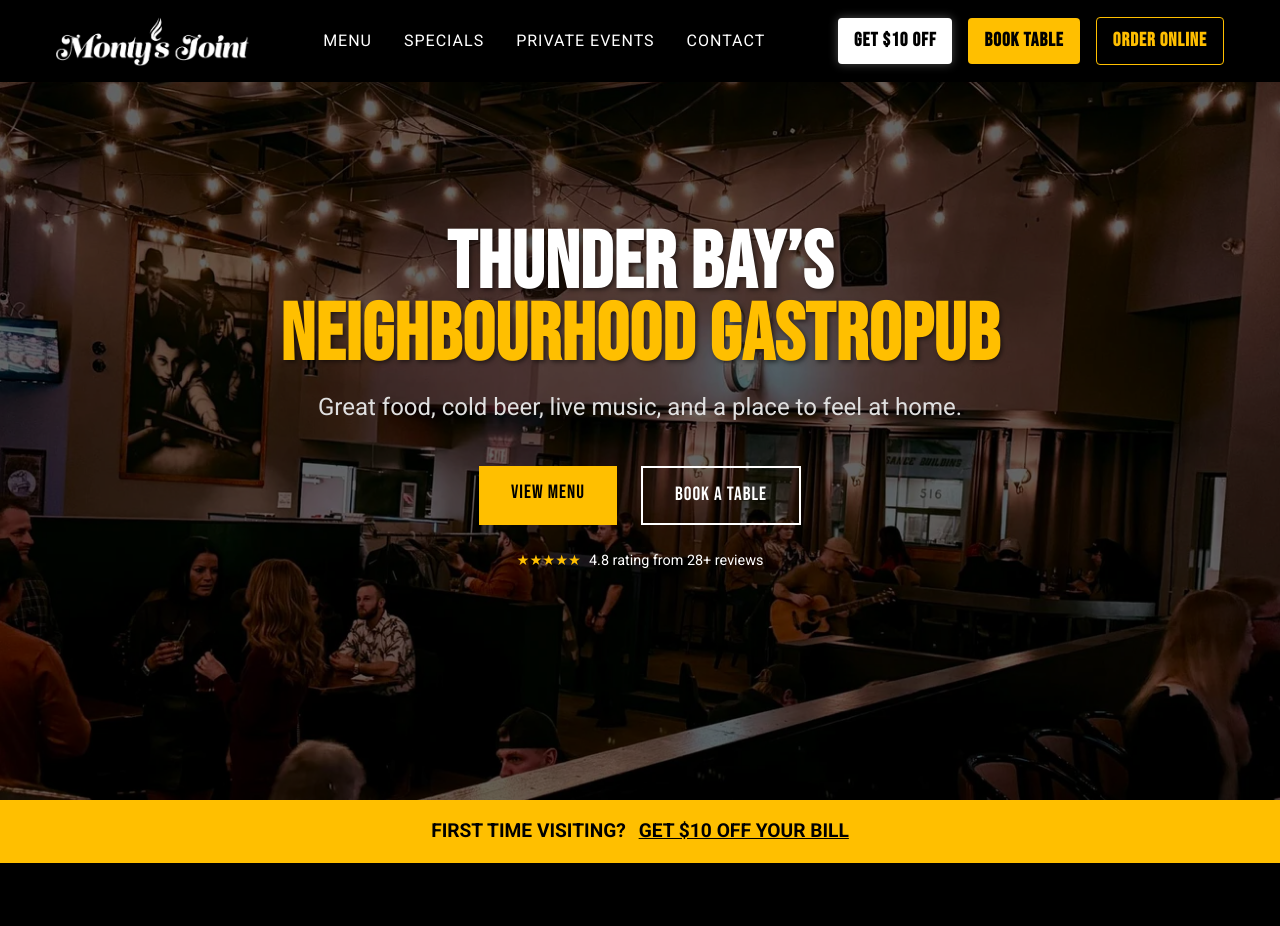
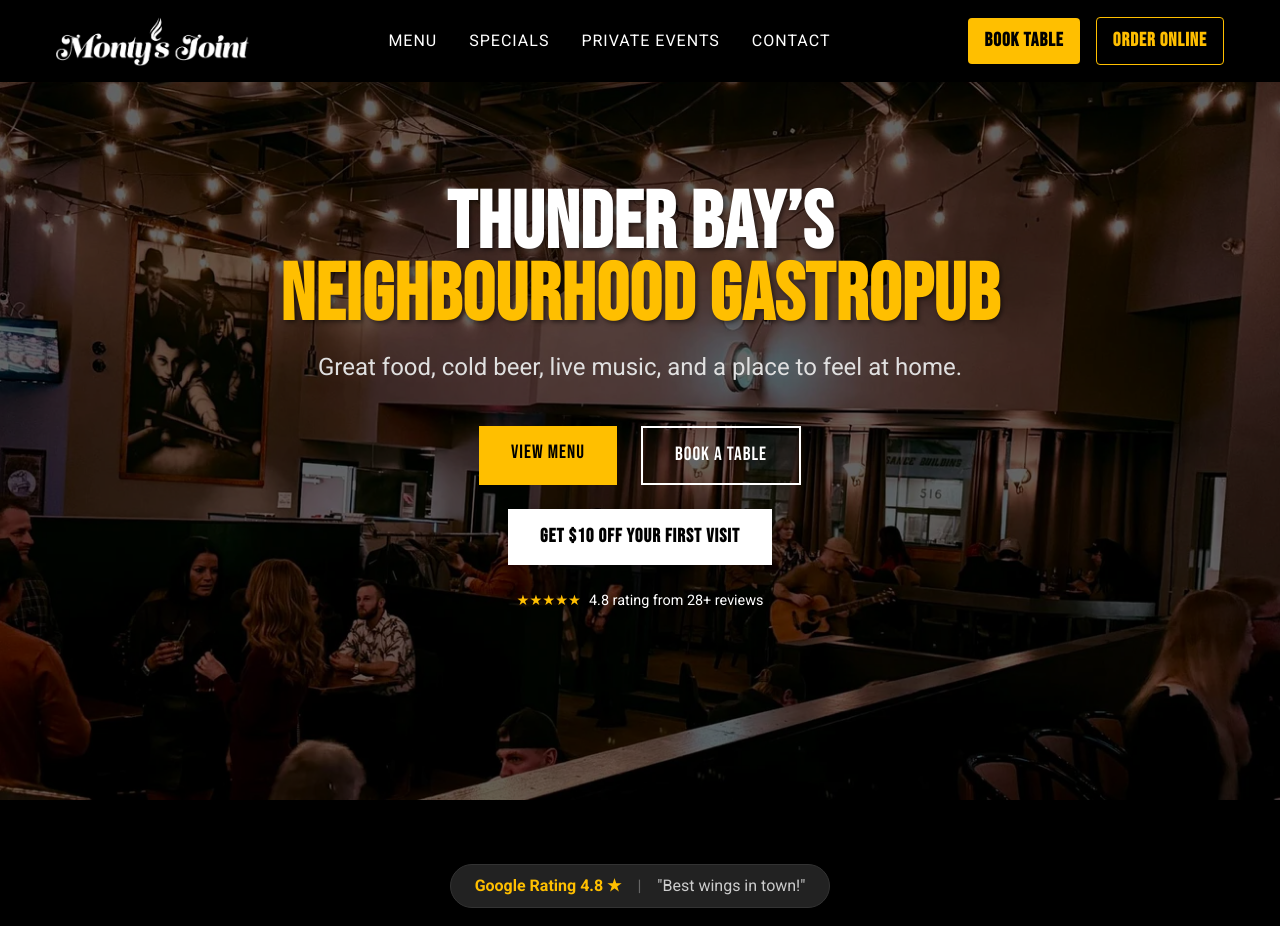
Before and after one commit to dmahoneyfrayze/montys-joint, a React (Vite) app: page / in a window 1280 px wide. Shown: the top 926 px of the page. Built offline with nearby package versions, Linux system fonts and the light colour scheme.

Commit message:
feat: integrate GHL webhook and refine CTA placement

```diff
--- a/src/components/Home/Hero.jsx
+++ b/src/components/Home/Hero.jsx
@@ -18,6 +18,19 @@ const Hero = () => {
                     <Link to="/menu" className="btn" style={{ background: 'var(--color-yellow)', color: '#000', border: 'none' }}>View Menu</Link>
                     <a href="https://go.montysjoint.com/widget/booking" target="_blank" rel="noopener noreferrer" className="btn btn-outline">Book a Table</a>
                 </div>
+
+                <div style={{ marginTop: '1.5rem' }}>
+                    <Link to="/offer" className="btn" style={{
+                        background: '#fff',
+                        color: '#000',
+                        border: 'none',
+                        fontWeight: 'bold',
+                        padding: '0.8rem 2rem',
+                        boxShadow: '0 4px 15px rgba(0,0,0,0.3)'
+                    }}>
+                        Get $10 OFF Your First Visit
+                    </Link>
+                </div>
                 <div style={{ marginTop: '1.5rem', color: '#fff', fontSize: '0.9rem', display: 'flex', alignItems: 'center', justifyContent: 'center', gap: '0.5rem' }}>
                     <span style={{ color: 'var(--color-yellow)' }}>★★★★★</span> 4.8 rating from 28+ reviews
                 </div>
--- a/src/components/Layout/Navbar.jsx
+++ b/src/components/Layout/Navbar.jsx
@@ -48,15 +48,6 @@ const Navbar = () => {
                     </a>
                 </div>
                 <div className="navbar-actions" style={{ display: 'flex', gap: '1rem', alignItems: 'center' }}>
-                    <Link to="/offer" className="nav-btn btn" style={{
-                        background: '#fff',
-                        color: '#000',
-                        border: 'none',
-                        fontWeight: 'bold',
-                        boxShadow: '0 0 10px rgba(255,255,255,0.3)'
-                    }}>
-                        Get $10 OFF
-                    </Link>
                     <Link to="/reservations" className="nav-btn btn" style={{ background: 'var(--color-yellow)', color: '#000', border: 'none' }}>
                         Book Table
                     </Link>
--- a/src/pages/Home.jsx
+++ b/src/pages/Home.jsx
@@ -20,13 +20,6 @@ const Home = () => {
                 <meta property="og:type" content="website" />
             </Helmet>
             <Hero />
-
-            {/* New Guest Offer Banner */}
-            <div style={{ background: 'var(--color-yellow)', padding: '1rem', textAlign: 'center' }}>
-                <p style={{ margin: 0, color: '#000', fontWeight: 'bold', fontSize: '1.2rem' }}>
-                    FIRST TIME VISITING? <Link to="/offer" style={{ textDecoration: 'underline', color: '#000', marginLeft: '0.5rem' }}>GET $10 OFF YOUR BILL</Link>
-                </p>
-            </div>
 
             {/* Social Proof & Intro */}
             <section className="container" style={{ padding: '4rem 1rem', textAlign: 'center' }}>
--- a/src/pages/Offer.jsx
+++ b/src/pages/Offer.jsx
@@ -26,14 +26,30 @@ const Offer = () => {
         e.preventDefault();
         setIsSubmitting(true);
 
-        // TODO: INTEGRATE GHL WEBHOOK OR FORM SUBMISSION HERE
-        // For now, simulate a delay and redirect
-        console.log('Form submitted:', formData);
+        try {
+            // Send data to GHL Webhook
+            await fetch('https://services.leadconnectorhq.com/hooks/l8CVOHqx40wEE90Dx7g2/webhook-trigger/29bfd79d-1c1f-4920-8590-29c85730964c', {
+                method: 'POST',
+                headers: {
+                    'Content-Type': 'application/json',
+                },
+                body: JSON.stringify({
+                    ...formData,
+                    source: 'website_offer_page',
+                    timestamp: new Date().toISOString()
+                })
+            });
 
-        setTimeout(() => {
+            // Redirect regardless of response to ensure user flow continues
+            // (Webhooks sometimes return opaque responses or we just want to move on)
+            navigate('/offer/claimed');
+        } catch (error) {
+            console.error('Error submitting form:', error);
+            // Fallback redirect even on error so user isn't stuck
+            navigate('/offer/claimed');
+        } finally {
             setIsSubmitting(false);
-            navigate('/offer/claimed');
-        }, 1000);
+        }
     };
 
     return (
```
